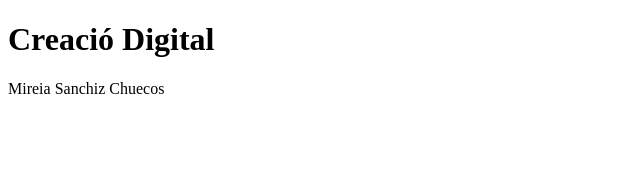
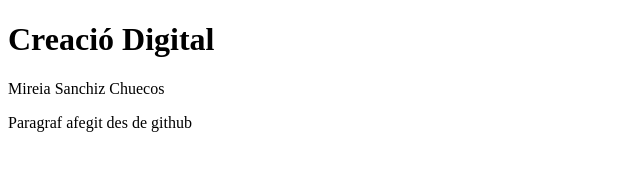
Before and after one commit to MSCH-estudis/CreacioDigital, a website: page public_html/index.html in a window 1280 px wide. Shown: the whole page, without its empty margins (0-640 px from the left). Drawn offline with Linux system fonts and the light colour scheme.

Commit message:
Update index.html

```diff
--- a/public_html/index.html
+++ b/public_html/index.html
@@ -16,5 +16,8 @@ Click nbfs://nbhost/SystemFileSystem/Templates/Other/html.html to edit this temp
         <div>
             <p>Mireia Sanchiz Chuecos</p>
         </div>
+        <div>
+            <p>Paragraf afegit des de github</p>
+        </div>
     </body>
 </html>
```
